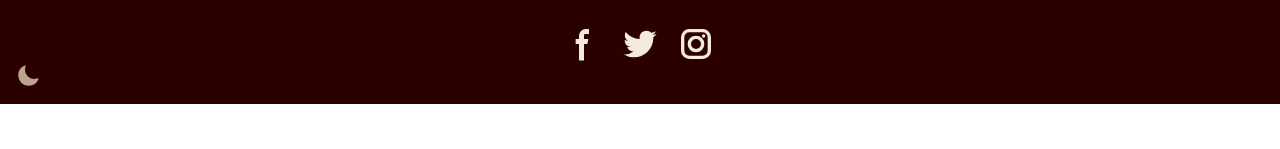
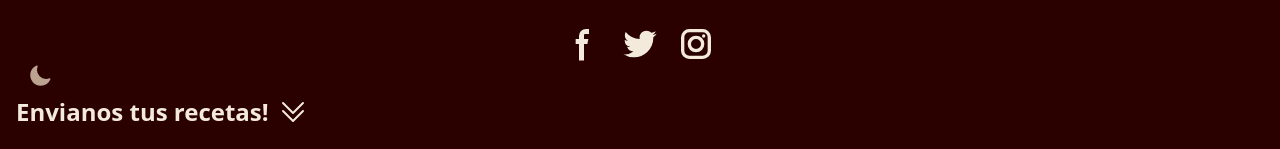
Before and after one commit to TITO9538/meal-app-funval, a React (Vite) app: page / in a window 1280 px wide. Shown: the part 849-998 px from the top of the page. Before the commit the page ends 953 px from the top, so only its background shows below. Built offline with nearby package versions, Linux system fonts and the light colour scheme.

Commit message:
FormListo

```diff
--- a/src/components/Footer.jsx
+++ b/src/components/Footer.jsx
@@ -1,4 +1,5 @@
 import React, { useEffect, useState } from "react";
+import Form from "./Form";
 
 export default function Footer() {
   const [darkMode, setDarkMode] = useState(false);
@@ -70,7 +71,7 @@ export default function Footer() {
           </a>
         </div>
 
-        <div onClick={toggleDarkMode} className="cursor-pointer">
+        <div onClick={toggleDarkMode} className="cursor-pointer  ml-3">
           <svg
             xmlns="http://www.w3.org/2000/svg"
             viewBox="0 0 24 24"
@@ -96,6 +97,7 @@ export default function Footer() {
             />
           </svg>
         </div>
+        <Form />
       </footer>
     </div>
   );
--- /dev/null
+++ b/src/components/Form.jsx
@@ -0,0 +1,90 @@
+import React, { useState } from "react";
+
+export default function Formulario() {
+  const [formVisible, setFormVisible] = useState(false);
+
+  const toggleFormulario = () => {
+    setFormVisible(!formVisible);
+  };
+
+  return (
+    <div className=" ">
+     <div className="flex items-center">
+        <p className="text-xl md:text-2xl text-[#f4eadc]  transition-colors duration-500 ease-in-out font-semibold">
+            Envianos tus recetas!
+        </p>
+        <svg
+            onClick={toggleFormulario}
+            xmlns="http://www.w3.org/2000/svg"
+            fill="none"
+            viewBox="0 0 24 24"
+            strokeWidth="1.5"
+            stroke="currentColor"
+            className={`size-8 m-2 text-[#f4eadc] dark:text-yellow-100 cursor-pointer transition-transform duration-300 hover:scale-150 ${
+            formVisible ? "rotate-180" : ""
+            }`}
+        >
+            <path
+            strokeLinecap="round"
+            strokeLinejoin="round"
+            d="m4.5 5.25 7.5 7.5 7.5-7.5m-15 6 7.5 7.5 7.5-7.5"
+            />
+        </svg>
+    </div>
+
+      {formVisible && (
+        <div className="bg-yellow-100 mt-4 rounded-2xl p-6 sm:p-8 md:p-10  dark:bg-[#944D1C]  transition-colors duration-500 ease-in-out max-w-lg mx-auto">
+          <h2 className="text-center text-black mb-4 font-bold text-lg sm:text-xl lg:text-2xl dark:text-white">
+            Envianos tus recetas!
+          </h2>
+          <form
+            className="rounded-2xl p-3 bg-[#944D1C] dark:bg-[#6a4a2d] transition-colors duration-500 ease-in-out space-y-4"
+            action="https://formspree.io/f/xovwddvz"
+            method="post"
+          >
+            <div>
+              <label className="block text-yellow-100  mb-1">Name:</label>
+              <input
+                className="border border-yellow-100 text-yellow-100  rounded-2xl w-full p-2 "
+                type="text"
+                name="name"
+                required
+                placeholder="Name and Last Name"
+              />
+            </div>
+
+            <div>
+              <label className="block text-yellow-100  mb-1">Ingredientes/Medidas :</label>
+              <textarea
+                className="border border-yellow-100 text-yellow-100  rounded-2xl w-full p-2 "
+                name="ingredientes"
+                required
+                placeholder="Ingredientes/Medidas"
+              />
+            </div>
+
+            <div>
+              <label className="block text-yellow-100  mb-1">Preparacion:</label>
+              <textarea
+                className="border border-yellow-100 text-yellow-100  rounded-2xl w-full p-2 "
+                name="mensaje"
+                rows="5"
+                required
+                placeholder="Let us a message"
+              ></textarea>
+            </div>
+
+            <div className="text-center">
+              <button
+                className="border border-yellow-100 text-yellow-100  cursor-pointer transition-transform duration-300 hover:scale-110 rounded-2xl p-2 active:bg-black active:text-white dark:text-white  dark:active:bg-gray-900"
+                type="submit"
+              >
+                Send
+              </button>
+            </div>
+          </form>
+        </div>
+      )}
+    </div>
+  );
+}
--- a/src/components/Navbar.jsx
+++ b/src/components/Navbar.jsx
@@ -17,7 +17,7 @@ export function Navbar() {
           viewBox="0 0 24 24"
           strokeWidth="1.5"
           stroke="currentColor"
-          className="size-8 text-amber-800 md:hidden cursor-pointer dark:text-yellow-100"
+          className="size-8 text-amber-800 md:hidden cursor-pointer dark:text-yellow-100 "
           onClick={toggleMenu}
         >
           <path
@@ -38,9 +38,9 @@ export function Navbar() {
             Categories
           </Link>
         </div>
-        <img src="./logo.png" alt="MyApp Logo" className="size-20  mr-28 dark:hidden" />
-        <img src="./logo-dark.png" alt="MyApp Logo Dark" className="hidden dark:block size-20 mr-28" />
-        <h1 className="text-yellow-800 font-bold text-2xl dark:text-yellow-100">Rat-Trampa</h1>
+        <img src="./logo.png" alt="MyApp Logo" className="size-20 md:mr-28 dark:hidden" />
+        <img src="./logo-dark.png" alt="MyApp Logo Dark" className="hidden dark:block size-20 md:mr-28" />
+        <h1 className="text-yellow-800 font-bold text-2xl dark:text-yellow-100 ">Rat-Trampa</h1>
       </div>
 
       {isOpen && (
```
